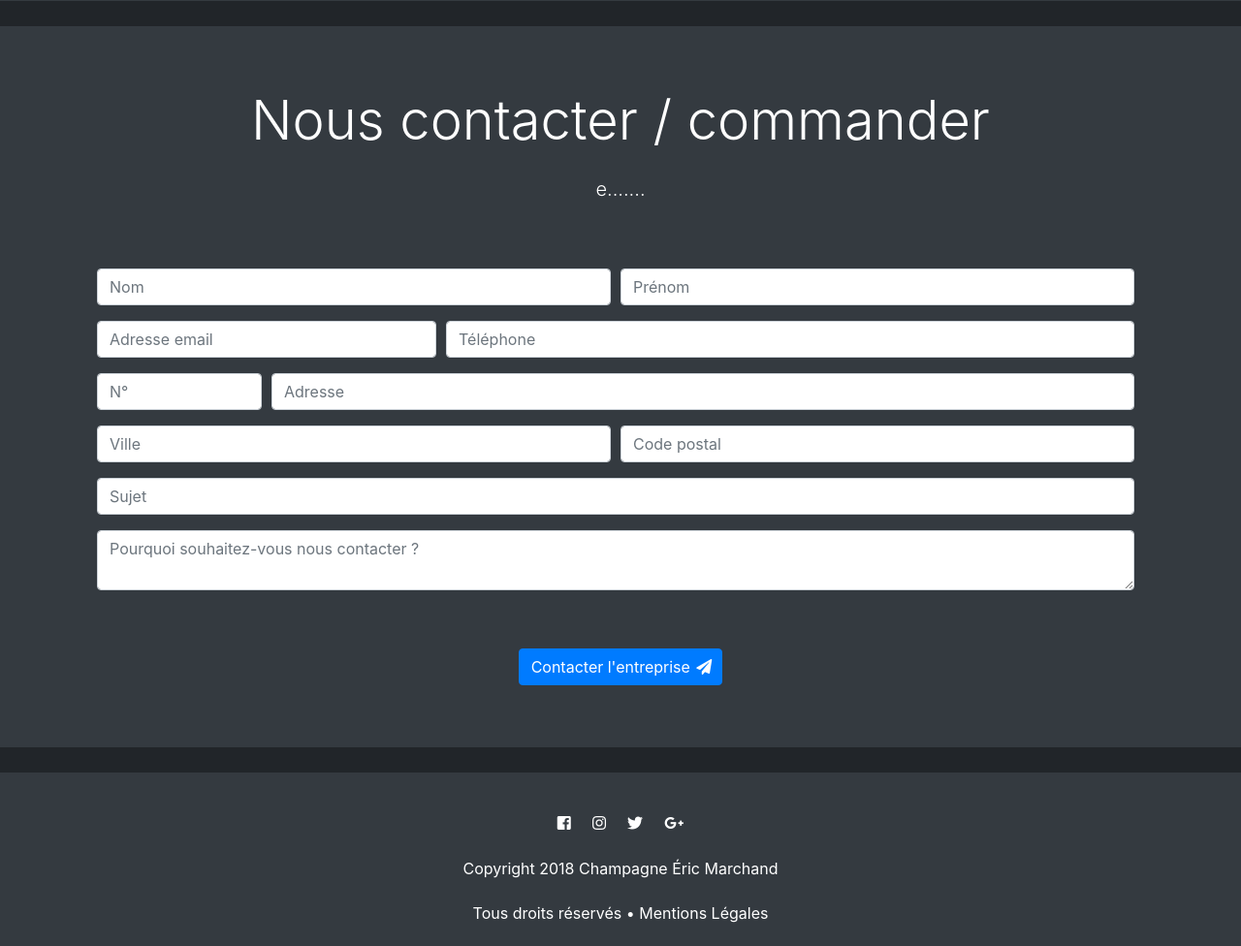
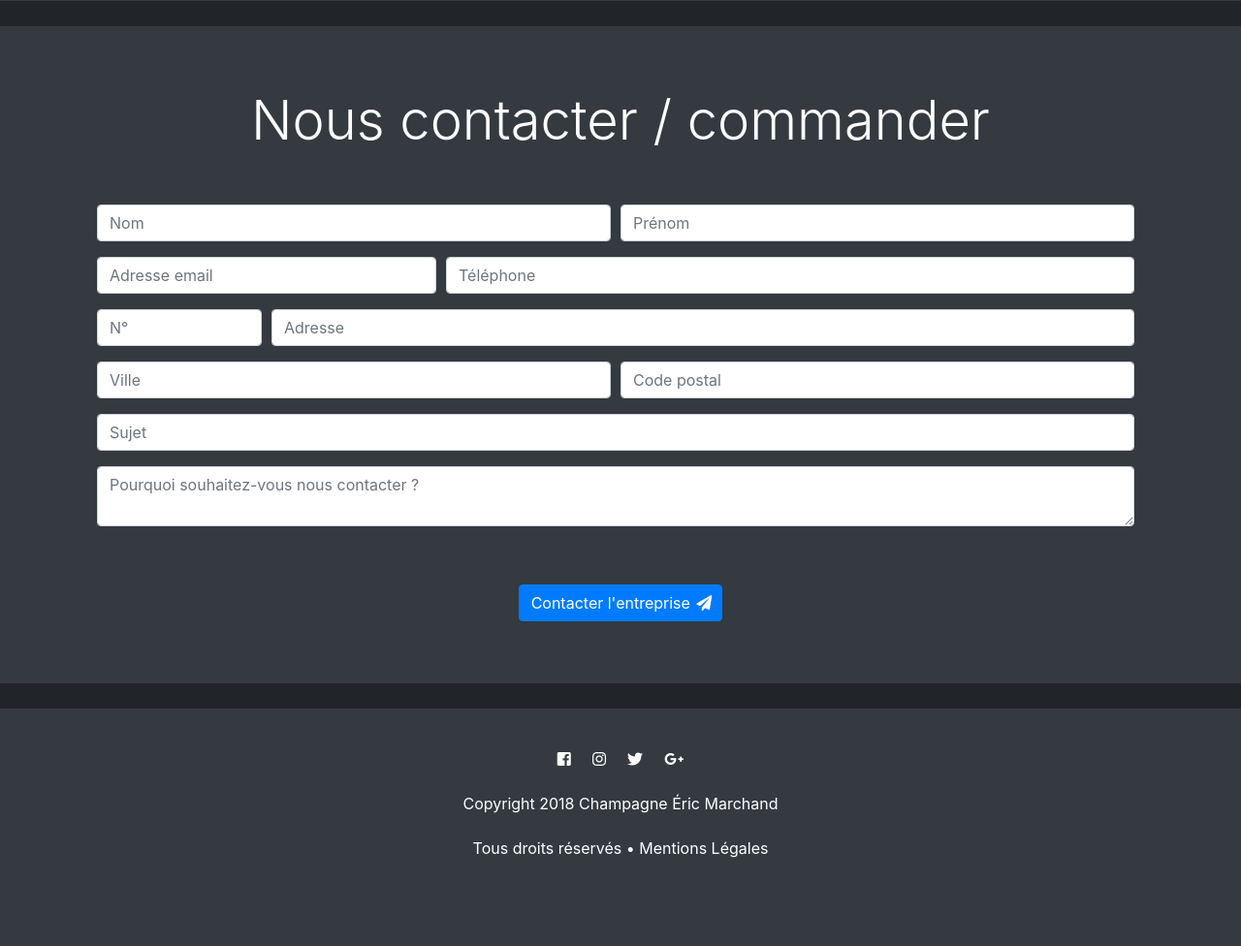
Before and after one commit to Heroiik62/Projet-S2---Champagne-Eric-Marchand, a PHP site: page /contact.php in a window 1280 px wide. Shown: the part 976-1952 px from the top of the page at 97% size. After the commit the page ends 1861 px from the top, so only its background shows below. Run offline with PHP 8.4, Linux system fonts and the light colour scheme; some libraries are stand-ins or nearby versions.

Commit message:
suppression paragraphe inutile

```diff
--- a/contact.php
+++ b/contact.php
@@ -57,7 +57,7 @@ $html =<<<HTML
                 <div class="jumbotron jumbotron-fluid ">
                     <div class="container">
                         <h1 class="display-4">Nous contacter / commander</h1>
-                        <p class="lead">e.......</p>
+
                         {$isEmailSent}
                         <form method="post" action="/contact.php">
                             <div class="form-row container">
```
